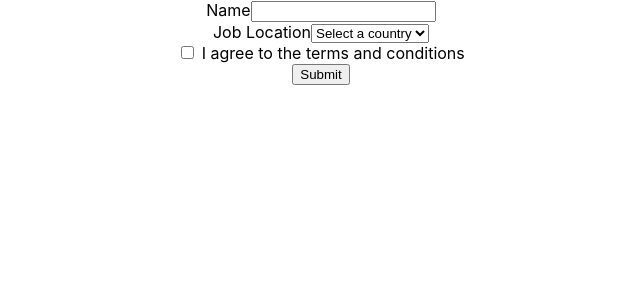
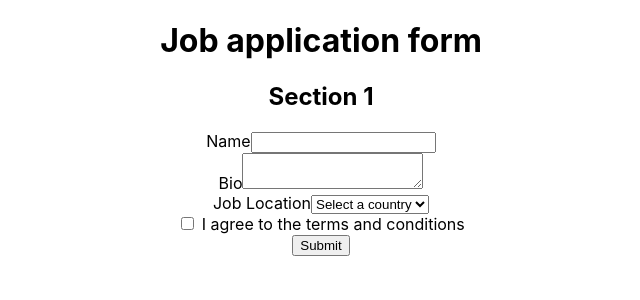
Before and after one commit to TomasGarciaDev/react-testing, a React (Create React App) app: page / in a window 1280 px wide. Shown: the top 300 px of the page, without its empty margins (319-959 px from the left). Built offline with nearby package versions, Linux system fonts and the light colour scheme.

Commit message:
getByRole Options

```diff
--- a/src/components/application/Application.tsx
+++ b/src/components/application/Application.tsx
@@ -1,9 +1,16 @@
 export const Application = () => {
   return (
+    <>
+      <h1>Job application form</h1>
+      <h2>Section 1</h2>
       <form>
         <div>
           <label htmlFor='name'>Name</label>
           <input type='text' id='name' />
+        </div>
+        <div>
+          <label htmlFor='bio'>Bio</label>
+          <textarea name='bio' id='bio' />
         </div>
         <div>
           <label htmlFor='job-location'>Job Location</label>
@@ -24,5 +31,6 @@
         </div>
         <button>Submit</button>
       </form>
+    </>
   );
 };
```
Also changed, not shown: 1 other file (tests, documents, lock files or other folders). Lines whose indentation alone changed are shown as unchanged.
